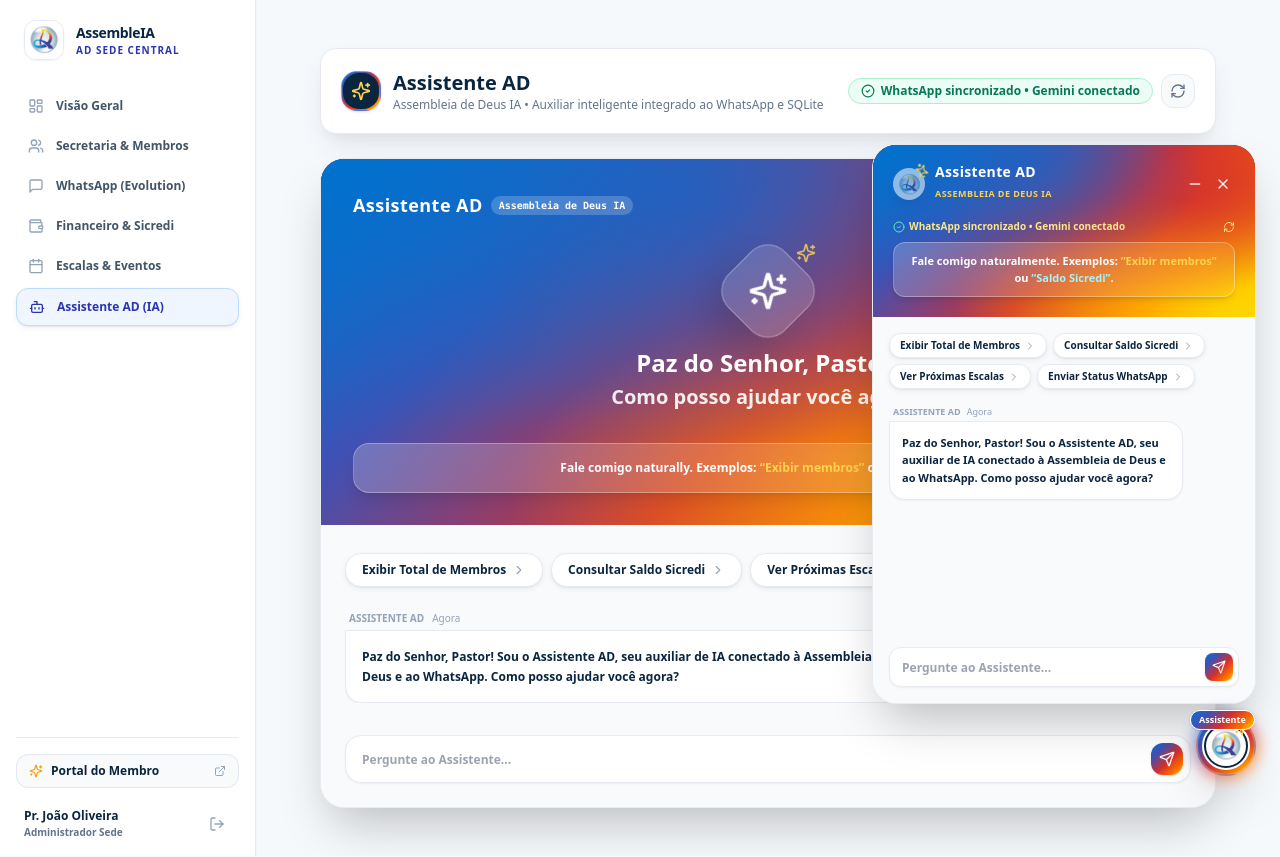
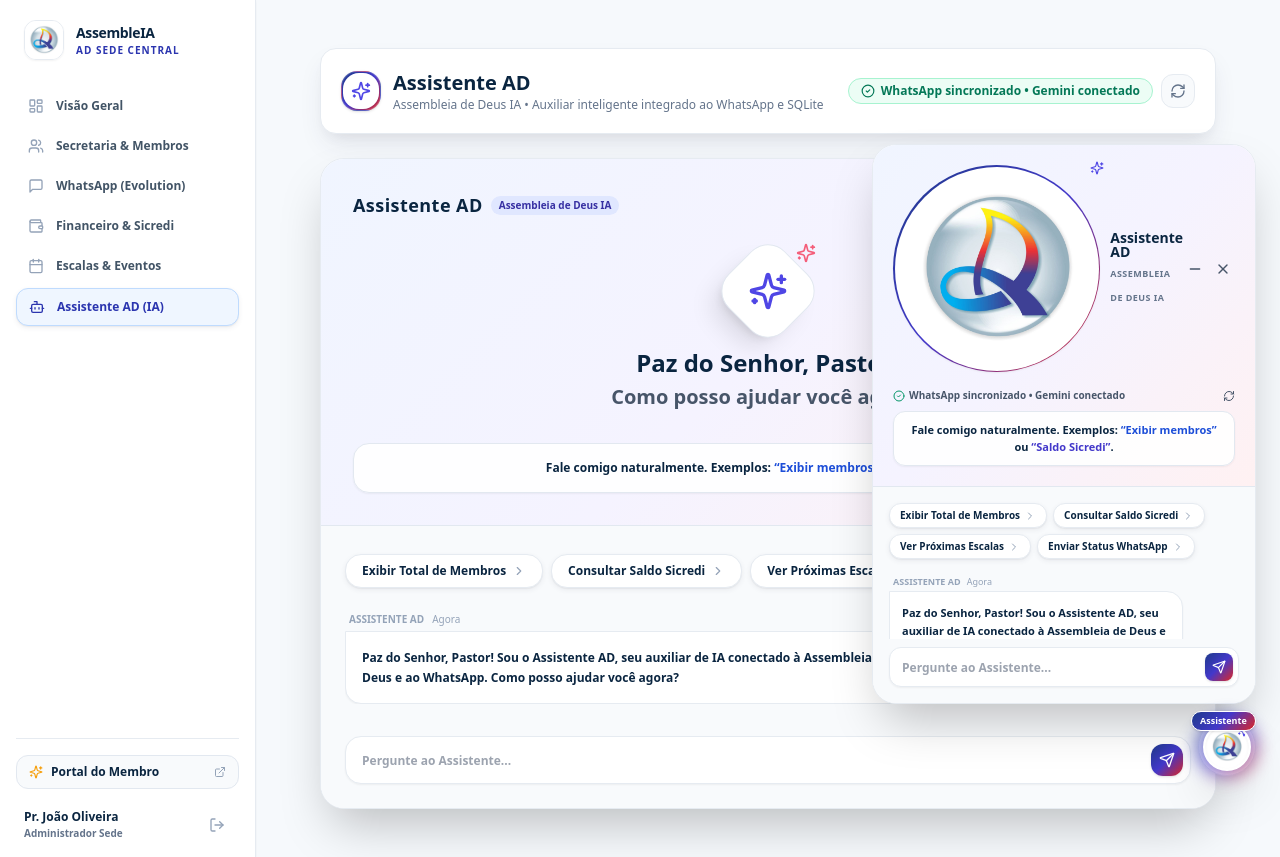
Before and after one commit to jleotty/Projeto-AssembleIA, a Next.js app in the folder apps/web/: page /dashboard/agente-mestre in a window 1280 px wide. Both pictures are taken after a click on the button "Assistente". Built offline with nearby package versions, Linux system fonts and the light colour scheme.

Commit message:
style: degradê bem leve e suave (bg-flame-soft) nas cores da logo sobre fundo claro clean

```diff
--- a/apps/web/app/dashboard/agente-mestre/page.tsx
+++ b/apps/web/app/dashboard/agente-mestre/page.tsx
@@ -90,9 +90,9 @@ export default function AssistenteADPage() {
       {/* HEADER DE STATUS DO ASSISTENTE AD */}
       <div className="bg-white rounded-2xl p-5 border border-[#E6EBF1] shadow-stripe flex flex-col sm:flex-row sm:items-center justify-between gap-4">
         <div className="flex items-center gap-3">
-          <div className="w-10 h-10 rounded-2xl bg-flame-logo p-[1px] shadow border border-white/20">
-            <div className="w-full h-full bg-[#0A2540] rounded-2xl flex items-center justify-center text-white">
-              <Sparkles className="w-5 h-5 text-amber-300" />
+          <div className="w-10 h-10 rounded-2xl flame-border-soft p-[1px] shadow border border-white/20">
+            <div className="w-full h-full bg-white rounded-2xl flex items-center justify-center text-brand-blue">
+              <Sparkles className="w-5 h-5 text-indigo-600" />
             </div>
           </div>
           <div>
@@ -123,32 +123,32 @@ export default function AssistenteADPage() {
         </div>
       </div>
 
-      {/* CARD CENTRAL DO ASSISTENTE AD COM GRADIENTE DA LOGO DA CHAMA */}
+      {/* CARD CENTRAL DO ASSISTENTE AD COM DEGRADÊ LEVE E LIMPO */}
       <div className="bg-white rounded-3xl border border-[#E6EBF1] shadow-2xl overflow-hidden">
-        <div className="bg-mesh-logo text-white p-8 space-y-6 relative overflow-hidden">
+        <div className="bg-flame-soft text-[#0A2540] p-8 space-y-6 relative overflow-hidden border-b border-slate-200">
           <div className="flex items-center justify-between relative z-10">
             <div className="flex items-center gap-2">
-              <h2 className="text-lg font-extrabold tracking-wide">Assistente AD</h2>
-              <span className="px-2 py-0.5 rounded-full bg-white/20 text-[10px] font-mono font-bold">Assembleia de Deus IA</span>
+              <h2 className="text-lg font-extrabold tracking-wide text-[#0A2540]">Assistente AD</h2>
+              <span className="px-2 py-0.5 rounded-full bg-indigo-100 text-indigo-800 text-[10px] font-extrabold">Assembleia de Deus IA</span>
             </div>
           </div>
 
           <div className="flex flex-col items-center justify-center text-center space-y-4 py-2 relative z-10">
             <div className="relative">
-              <div className="w-20 h-20 bg-white/15 backdrop-blur-md rounded-3xl flex items-center justify-center border border-white/30 shadow-2xl transform rotate-45">
-                <Sparkles className="w-10 h-10 text-white -rotate-45" />
+              <div className="w-20 h-20 bg-white rounded-3xl flex items-center justify-center border border-slate-200 shadow-xl transform rotate-45">
+                <Sparkles className="w-10 h-10 text-indigo-600 -rotate-45" />
               </div>
-              <Sparkles className="w-5 h-5 text-amber-300 absolute -top-2 -right-2 animate-pulse" />
+              <Sparkles className="w-5 h-5 text-rose-500 absolute -top-2 -right-2 animate-pulse" />
             </div>
 
             <div className="space-y-1">
-              <h3 className="text-2xl font-extrabold text-white">Paz do Senhor, Pastor!</h3>
-              <p className="text-xl font-bold text-white/90">Como posso ajudar você agora?</p>
+              <h3 className="text-2xl font-extrabold text-[#0A2540]">Paz do Senhor, Pastor!</h3>
+              <p className="text-xl font-bold text-slate-600">Como posso ajudar você agora?</p>
             </div>
           </div>
 
-          <div className="mesh-3d-overlay text-white p-4 rounded-2xl border border-white/30 shadow-lg text-xs font-semibold text-center relative z-10">
-            Fale comigo naturally. Exemplos: <span className="font-extrabold text-amber-300">“Exibir membros”</span> ou <span className="font-extrabold text-cyan-200">“Saldo Sicredi”</span>.
+          <div className="bg-white/90 text-[#0A2540] p-4 rounded-2xl border border-slate-200 shadow-sm text-xs font-semibold text-center relative z-10">
+            Fale comigo naturalmente. Exemplos: <span className="font-extrabold text-blue-700">“Exibir membros”</span> ou <span className="font-extrabold text-indigo-700">“Saldo Sicredi”</span>.
           </div>
         </div>
 
@@ -184,8 +184,8 @@ export default function AssistenteADPage() {
             ))}
 
             {loading && (
-              <div className="flex items-center gap-2 text-xs font-extrabold text-brand-blue animate-pulse p-2">
-                <Sparkles className="w-4 h-4 animate-spin text-amber-500" />
+              <div className="flex items-center gap-2 text-xs font-extrabold text-indigo-600 animate-pulse p-2">
+                <Sparkles className="w-4 h-4 animate-spin text-rose-500" />
                 <span>Assistente AD processando com IA Gemini...</span>
               </div>
             )}
@@ -198,14 +198,14 @@ export default function AssistenteADPage() {
                 value={prompt}
                 onChange={(e) => setPrompt(e.target.value)}
                 placeholder="Pergunte ao Assistente..."
-                className="w-full h-12 pl-4 pr-16 rounded-2xl bg-white border border-[#E6EBF1] text-xs font-bold text-[#0A2540] shadow-sm focus:outline-none focus:border-brand-blue"
+                className="w-full h-12 pl-4 pr-16 rounded-2xl bg-white border border-[#E6EBF1] text-xs font-bold text-[#0A2540] shadow-sm focus:outline-none focus:border-indigo-600"
               />
 
               <div className="absolute right-2 flex items-center gap-1">
                 <button
                   type="submit"
                   disabled={loading || !prompt.trim()}
-                  className="w-8 h-8 rounded-xl bg-flame-logo text-white flex items-center justify-center shadow hover:scale-105 transition-transform cursor-pointer"
+                  className="w-8 h-8 rounded-xl flame-border-soft text-white flex items-center justify-center shadow hover:scale-105 transition-transform cursor-pointer"
                 >
                   <Send className="w-4 h-4" />
                 </button>
--- a/apps/web/app/globals.css
+++ b/apps/web/app/globals.css
@@ -21,28 +21,18 @@
   transform: translateY(-2px);
 }
 
+/* GRADIENTE DA LOGO DA CHAMA */
 .flame-text {
-  background: linear-gradient(135deg, #0072CE 0%, #3F51B5 25%, #D32F2F 55%, #FF6D00 80%, #FFD600 100%);
+  background: linear-gradient(135deg, #1E3A8A 0%, #4338CA 50%, #DC2626 100%);
   -webkit-background-clip: text;
   -webkit-text-fill-color: transparent;
 }
 
-/* GRADIENTE EXATO DA LOGO DA CHAMA (AZUL CELESTE -> AZUL ESCURO -> VERMELHO -> LARANJA CHAMA -> AMARELO DOURADO) */
-.bg-flame-logo {
-  background: linear-gradient(135deg, #0072CE 0%, #3F51B5 25%, #D32F2F 55%, #FF6D00 80%, #FFD600 100%);
+.flame-border-soft {
+  background: linear-gradient(135deg, #1E3A8A 0%, #4338CA 50%, #DC2626 100%);
 }
 
-.bg-mesh-logo {
-  background-color: #0F172A;
-  background-image:
-    radial-gradient(at 0% 0%, rgba(0, 114, 206, 0.95) 0px, transparent 55%),
-    radial-gradient(at 40% 10%, rgba(63, 81, 181, 0.95) 0px, transparent 55%),
-    radial-gradient(at 80% 30%, rgba(211, 47, 47, 0.9) 0px, transparent 55%),
-    radial-gradient(at 95% 95%, rgba(255, 214, 0, 0.85) 0px, transparent 55%),
-    linear-gradient(135deg, #0072CE 0%, #3F51B5 25%, #D32F2F 55%, #FF6D00 80%, #FFD600 100%);
+/* DEGRADÊ BEM LEVE E ELEGANTE SOBRE FUNDO BRANCO FIEL AO PRINT */
+.bg-flame-soft {
+  background: linear-gradient(135deg, #F0F5FF 0%, #F5F3FF 50%, #FFF1F2 100%);
 }
-
-.mesh-3d-overlay {
-  background: linear-gradient(135deg, rgba(255,255,255,0.22) 0%, rgba(255,255,255,0.05) 100%);
-  backdrop-filter: blur(16px);
-}
--- a/apps/web/components/AssistenteADWidget.tsx
+++ b/apps/web/components/AssistenteADWidget.tsx
@@ -91,42 +91,42 @@ export default function AssistenteADWidget() {
 
   return (
     <>
-      {/* CARD FLUTUANTE FIXO NO CANTO DIREITO (ASSISTENTE AD COM AS CORES FIÉIS DA LOGO) */}
+      {/* CARD FLUTUANTE FIXO NO CANTO DIREITO (ASSISTENTE AD COM DEGRADÊ LEVE) */}
       {isOpen && (
         <div className={`fixed bottom-24 right-6 z-50 w-96 bg-white rounded-3xl border border-[#E6EBF1] shadow-2xl overflow-hidden flex flex-col transition-all duration-300 ${
           isMinimized ? 'h-16' : 'h-[560px]'
         }`}>
-          {/* CABEÇALHO COM O GRADIENTE FIEL DA LOGO DA CHAMA */}
-          <div className="bg-mesh-logo text-white p-5 space-y-3 relative overflow-hidden flex-shrink-0">
+          {/* CABEÇALHO COM DEGRADÊ BEM LEVE E SUAVE FIEL AO PRINT */}
+          <div className="bg-flame-soft text-[#0A2540] p-5 space-y-3 relative border-b border-slate-200 flex-shrink-0">
             <div className="flex items-center justify-between relative z-10">
               <div className="flex items-center gap-2.5">
                 <div className="relative">
-                  <div className="w-8 h-8 rounded-full bg-white p-[1.5px] shadow-lg animate-pulse">
+                  <div className="w-8.5 h-8.5 rounded-full flame-border-soft p-[1.5px] shadow-sm">
                     <img
                       src="/logo.jpg"
                       alt="Assembleia de Deus"
                       className="w-full h-full rounded-full object-cover"
                     />
                   </div>
-                  <Sparkles className="w-3.5 h-3.5 text-amber-300 absolute -top-1 -right-1 animate-spin" />
+                  <Sparkles className="w-3.5 h-3.5 text-indigo-600 absolute -top-1 -right-1" />
                 </div>
                 <div>
-                  <h3 className="font-extrabold text-sm text-white leading-none tracking-wide">Assistente AD</h3>
-                  <span className="text-[9px] text-amber-300 font-bold uppercase tracking-wider">Assembleia de Deus IA</span>
+                  <h3 className="font-extrabold text-sm text-[#0A2540] leading-none">Assistente AD</h3>
+                  <span className="text-[9px] text-slate-500 font-bold uppercase tracking-wider">Assembleia de Deus IA</span>
                 </div>
               </div>
 
               <div className="flex items-center gap-1">
                 <button
                   onClick={() => setIsMinimized(!isMinimized)}
-                  className="p-1 rounded-lg hover:bg-white/20 text-white/90 cursor-pointer"
+                  className="p-1 rounded-lg hover:bg-slate-200/60 text-slate-600 cursor-pointer"
                   title="Minimizar"
                 >
                   <Minus className="w-4 h-4" />
                 </button>
                 <button
                   onClick={() => setIsOpen(false)}
-                  className="p-1 rounded-lg hover:bg-white/20 text-white/90 cursor-pointer"
+                  className="p-1 rounded-lg hover:bg-slate-200/60 text-slate-600 cursor-pointer"
                   title="Fechar"
                 >
                   <X className="w-4 h-4" />
@@ -136,16 +136,16 @@ export default function AssistenteADWidget() {
 
             {!isMinimized && (
               <div className="space-y-2 pt-1 relative z-10">
-                <div className="flex items-center justify-between text-[10px] font-extrabold text-amber-200">
+                <div className="flex items-center justify-between text-[10px] font-extrabold text-slate-600">
                   <span className="flex items-center gap-1">
-                    <CheckCircle2 className="w-3 h-3 text-emerald-300" />
+                    <CheckCircle2 className="w-3 h-3 text-emerald-600" />
                     WhatsApp sincronizado • Gemini conectado
                   </span>
-                  <button onClick={() => setMessages([messages[0]])} className="hover:text-white" title="Limpar"><RefreshCw className="w-3 h-3" /></button>
+                  <button onClick={() => setMessages([messages[0]])} className="hover:text-slate-900" title="Limpar"><RefreshCw className="w-3 h-3" /></button>
                 </div>
 
-                <div className="mesh-3d-overlay text-white p-2.5 rounded-xl border border-white/30 shadow-md text-[11px] font-semibold text-center">
-                  Fale comigo naturalmente. Exemplos: <span className="font-extrabold text-amber-300">“Exibir membros”</span> ou <span className="font-extrabold text-cyan-200">“Saldo Sicredi”</span>.
+                <div className="bg-white/90 text-[#0A2540] p-2.5 rounded-xl border border-slate-200 shadow-sm text-[11px] font-semibold text-center">
+                  Fale comigo naturalmente. Exemplos: <span className="font-extrabold text-blue-700">“Exibir membros”</span> ou <span className="font-extrabold text-indigo-700">“Saldo Sicredi”</span>.
                 </div>
               </div>
             )}
@@ -186,8 +186,8 @@ export default function AssistenteADWidget() {
                 ))}
 
                 {loading && (
-                  <div className="flex items-center gap-1.5 text-[10px] font-extrabold text-brand-blue animate-pulse p-1">
-                    <Sparkles className="w-3.5 h-3.5 animate-spin text-amber-500" />
+                  <div className="flex items-center gap-1.5 text-[10px] font-extrabold text-indigo-600 animate-pulse p-1">
+                    <Sparkles className="w-3.5 h-3.5 animate-spin text-rose-500" />
                     <span>Assistente AD processando com IA Gemini...</span>
                   </div>
                 )}
@@ -201,13 +201,13 @@ export default function AssistenteADWidget() {
                     value={prompt}
                     onChange={(e) => setPrompt(e.target.value)}
                     placeholder="Pergunte ao Assistente..."
-                    className="w-full h-10 pl-3 pr-20 rounded-xl bg-white border border-[#E6EBF1] text-xs font-bold text-[#0A2540] shadow-sm focus:outline-none focus:border-brand-blue"
+                    className="w-full h-10 pl-3 pr-20 rounded-xl bg-white border border-[#E6EBF1] text-xs font-bold text-[#0A2540] shadow-sm focus:outline-none focus:border-indigo-600"
                   />
                   <div className="absolute right-1.5 flex items-center gap-1">
                     <button
                       type="submit"
                       disabled={loading || !prompt.trim()}
-                      className="w-7 h-7 rounded-lg bg-flame-logo text-white flex items-center justify-center shadow hover:scale-105 transition-transform cursor-pointer"
+                      className="w-7 h-7 rounded-lg flame-border-soft text-white flex items-center justify-center shadow hover:scale-105 transition-transform cursor-pointer"
                     >
                       <Send className="w-3.5 h-3.5" />
                     </button>
@@ -219,25 +219,25 @@ export default function AssistenteADWidget() {
         </div>
       )}
 
-      {/* BOTÃO FLUTUANTE NO CANTO INFERIOR DIREITO COM AS CORES DA CHAMA DA LOGO */}
+      {/* BOTÃO FLUTUANTE NO CANTO INFERIOR DIREITO COM BORDA DE DEGRADÊ LEVE */}
       <div className="fixed bottom-6 right-6 z-50">
         <button
           onClick={() => { setIsOpen(!isOpen); setIsMinimized(false); }}
-          className="relative group p-1 rounded-full bg-mesh-logo shadow-2xl hover:scale-110 transition-transform cursor-pointer flex items-center justify-center border-2 border-white/40"
+          className="relative group p-1 rounded-full bg-white shadow-2xl hover:scale-110 transition-transform cursor-pointer flex items-center justify-center border border-[#E6EBF1]"
           title="Abrir Assistente AD"
         >
-          <span className="absolute -inset-1 rounded-full bg-flame-logo opacity-75 blur animate-pulse group-hover:opacity-100 transition duration-500" />
+          <span className="absolute -inset-1 rounded-full flame-border-soft opacity-60 blur group-hover:opacity-100 transition duration-500" />
 
-          <div className="relative w-12 h-12 rounded-full bg-[#0A2540] border-2 border-white flex items-center justify-center p-0.5 overflow-hidden">
+          <div className="relative w-12 h-12 rounded-full bg-white border-2 border-white flex items-center justify-center p-0.5 overflow-hidden shadow-inner">
             <img
               src="/logo.jpg"
               alt="Logo Assembleia de Deus"
               className="w-full h-full rounded-full object-cover"
             />
-            <Sparkles className="w-4 h-4 text-amber-300 absolute -top-0.5 -right-0.5 animate-bounce" />
+            <Sparkles className="w-3.5 h-3.5 text-indigo-600 absolute -top-0.5 -right-0.5" />
           </div>
 
-          <span className="absolute -top-2 -left-2 bg-flame-logo text-white text-[9px] font-extrabold px-2 py-0.5 rounded-full border border-white shadow">
+          <span className="absolute -top-2 -left-2 flame-border-soft text-white text-[9px] font-extrabold px-2 py-0.5 rounded-full border border-white shadow">
             Assistente
           </span>
         </button>
```
